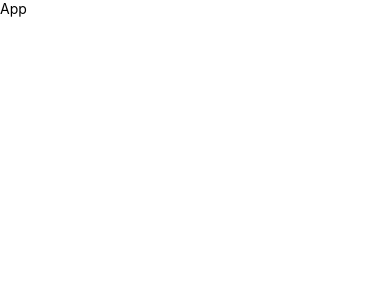
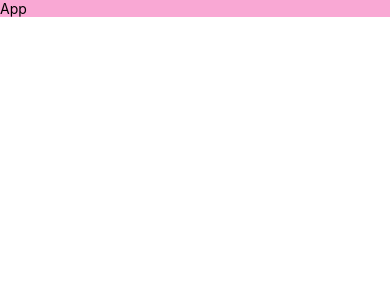
Before and after one commit to Mohammadiqbalmaulana2001/my_chabot_mobile, a React Native app: screen / in a window 390 px wide. Shown: the top 300 px of the page. Built offline with nearby package versions, Linux system fonts and the light colour scheme.

Commit message:
set up tailwind

```diff
--- a/App.js
+++ b/App.js
@@ -3,7 +3,7 @@ import React from 'react';
 
 export default function App() {
   return (
-    <SafeAreaView>
+    <SafeAreaView className="bg-pink-300">
       <Text>App</Text>
     </SafeAreaView>
   );
--- a/babel.config.js
+++ b/babel.config.js
@@ -1,3 +1,4 @@
 module.exports = {
   presets: ['module:metro-react-native-babel-preset'],
+  plugins: ["nativewind/babel"],
 };
--- a/package.json
+++ b/package.json
@@ -12,7 +12,8 @@
   "dependencies": {
     "nativewind": "^2.0.11",
     "react": "18.2.0",
-    "react-native": "0.72.6"
+    "react-native": "0.72.6",
+    "tailwindcss": "3.3.2"
   },
   "devDependencies": {
     "@babel/core": "^7.20.0",
--- /dev/null
+++ b/tailwind.config.js
@@ -0,0 +1,8 @@
+/** @type {import('tailwindcss').Config} */
+module.exports = {
+  content: ["./App.{js,jsx,ts,tsx}", "./src/screens/**/*.{js,jsx,ts,tsx}", "./src/components/**/*.{js,jsx,ts,tsx}" ],
+  theme: {
+    extend: {},
+  },
+  plugins: [],
+}
```
Also changed, not shown: src/screens/HomeScreens.tsx (added), src/screens/welcomeScreens.tsx (added), 2 other files (tests, documents, lock files or other folders).
